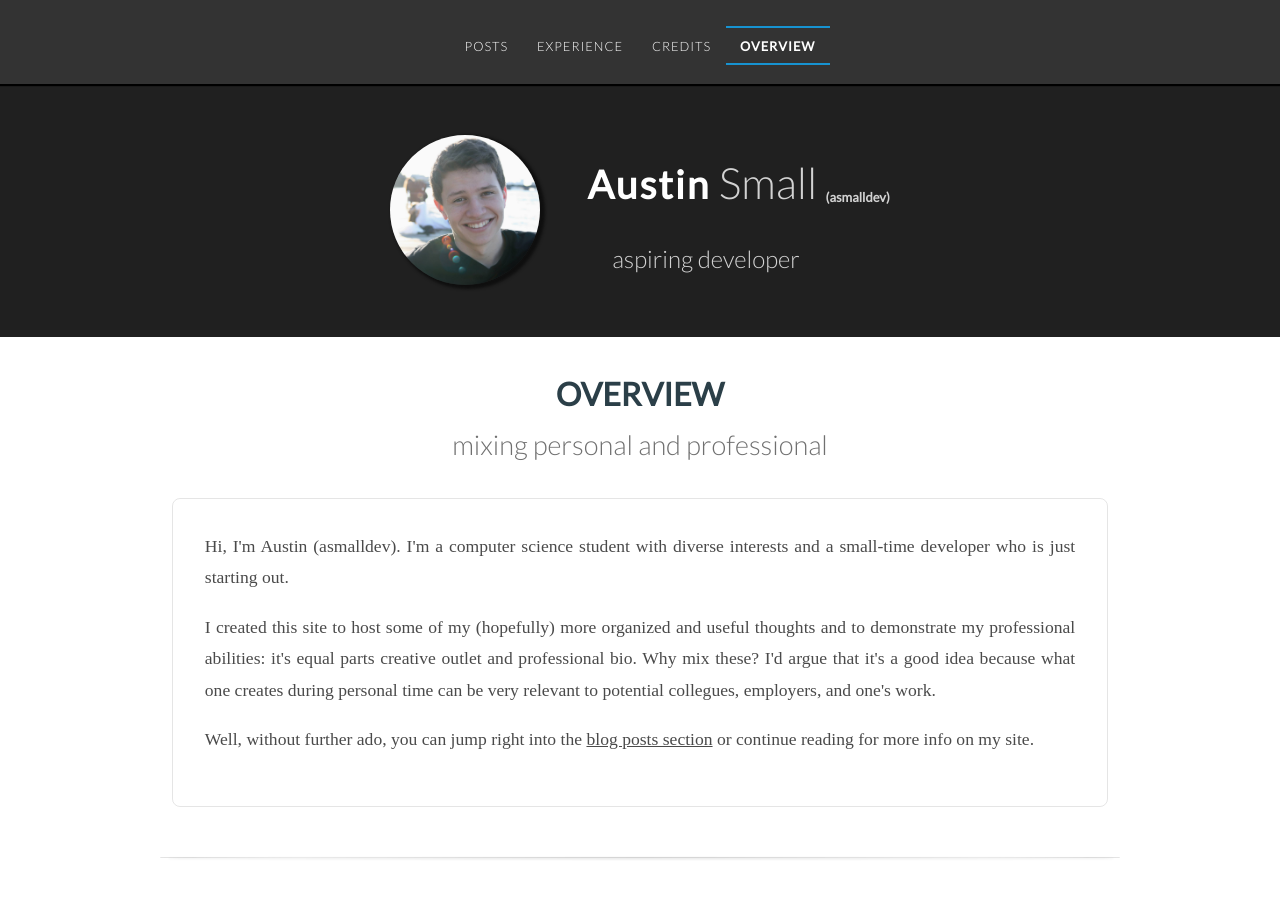
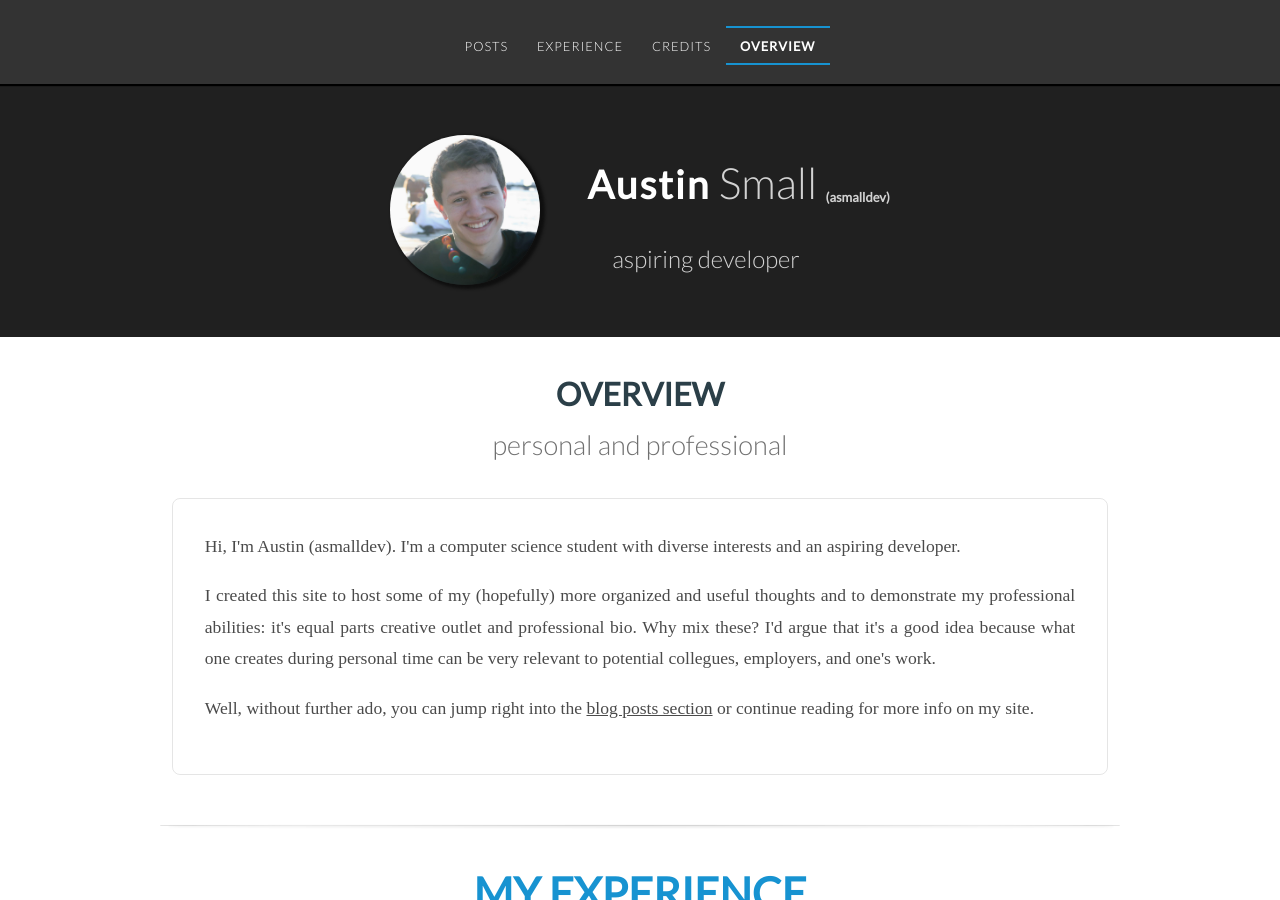
Before and after one commit to csmallbio/asmalldev.github.io, a Jekyll site: the page built from index.html, in a window 1280 px wide and 900 px high. Built offline with Jekyll 4.4.1, drawn with Linux system fonts in a browser that asks for light colours; nearby versions of some CDN libraries; some web fonts are replaced.

Commit message:
content edits

```diff
--- a/index.html
+++ b/index.html
@@ -25,11 +25,10 @@ title: About Me &middot; Austin Small
 					<div class="container">
 						<div class="title">
 							<h1>OVERVIEW</h1>
-							<span class="byline">mixing personal and professional</span>
+							<span class="byline">personal and professional</span>
 						</div>
 						<div class="paragraph_wrapper">
-							<p>Hi, I'm Austin (asmalldev). I'm a computer science student with diverse interests and a small-time developer
-							who is just starting out.</p>
+							<p>Hi, I'm Austin (asmalldev). I'm a computer science student with diverse interests and an aspiring developer.</p>
 							<p>I created this site to host some of my (hopefully) more organized and useful thoughts and to demonstrate
 							my professional abilities: it's equal parts creative outlet and professional bio.
 							Why mix these? I'd argue that it's a good idea because what one creates during personal time
```
